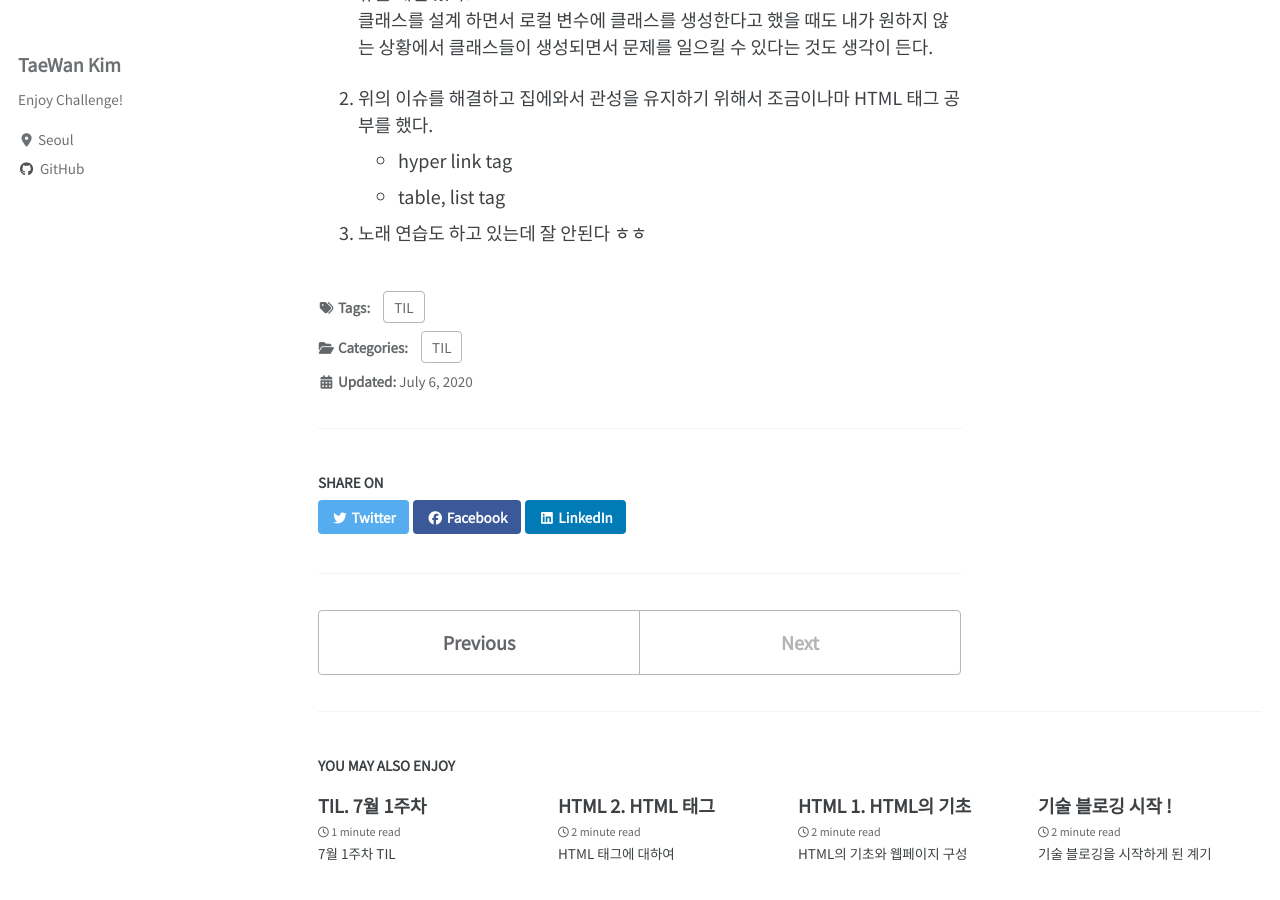
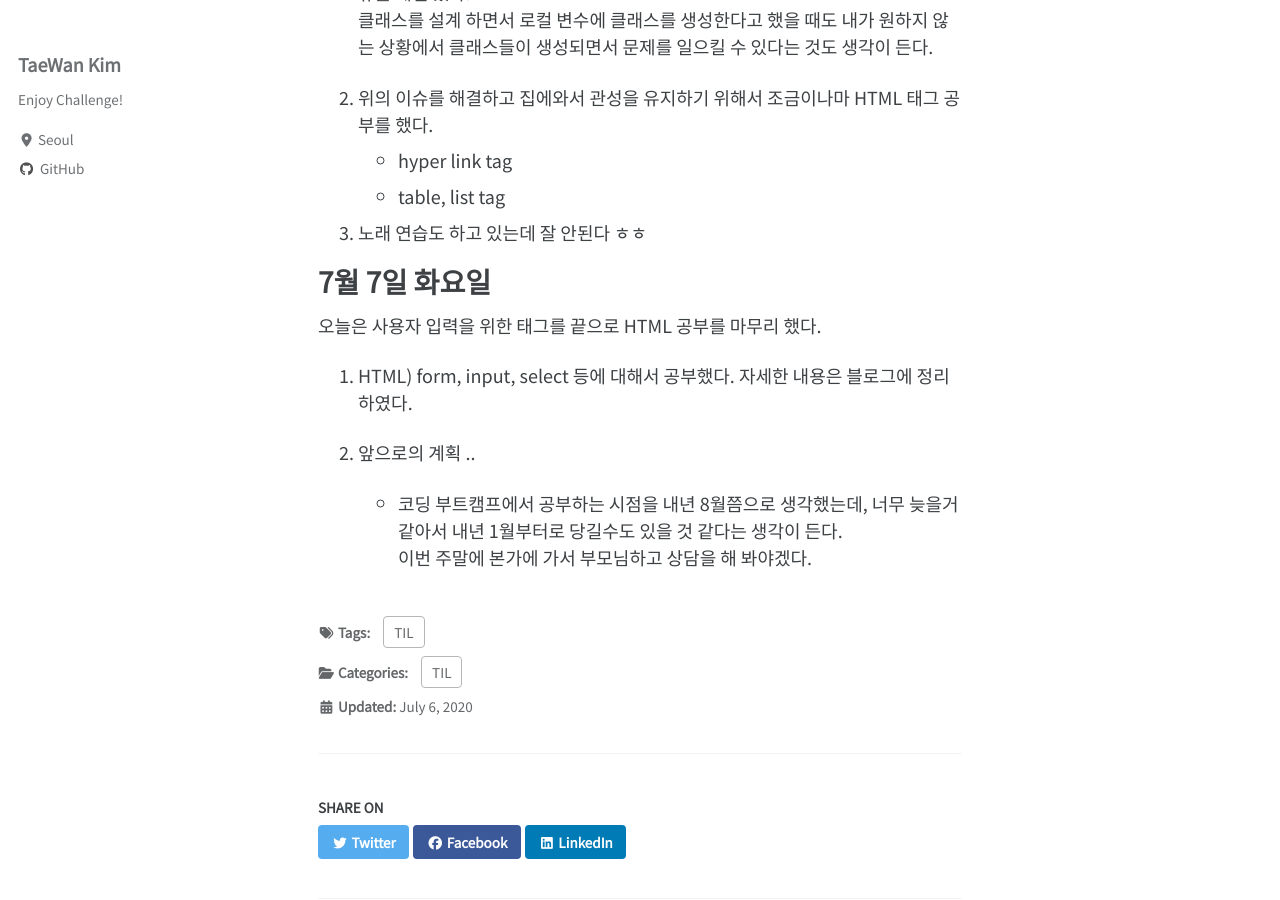
Before and after one commit to twkim-dev/twkim-dev.github.io, a Jekyll site: the page built from _posts/2020-07-06-TIL-2.md, in a window 1280 px wide and 900 px high, scrolled down 690 px. Built offline with Jekyll 4.4.1, drawn with Linux system fonts in a browser that asks for light colours; cached includes are drawn as plain includes; nearby versions of some CDN libraries.

Commit message:
docs : 7월 2주차, 7월 7일 화요일 TIL commit   - HTML 공부   - 앞으로의 계획

```diff
--- a/_posts/2020-07-06-TIL-2.md
+++ b/_posts/2020-07-06-TIL-2.md
@@ -26,3 +26,12 @@ last_modified_at: 2020-07-06T21:56:00-0900
     - table, list tag
 
 3. 노래 연습도 하고 있는데 잘 안된다 ㅎㅎ
+
+# 7월 7일 화요일
+오늘은 사용자 입력을 위한 태그를 끝으로 HTML 공부를 마무리 했다.
+
+1. HTML) form, input, select 등에 대해서 공부했다. 자세한 내용은 블로그에 정리 하였다.
+
+2. 앞으로의 계획 ..
+    - 코딩 부트캠프에서 공부하는 시점을 내년 8월쯤으로 생각했는데, 너무 늦을거 같아서 내년 1월부터로 당길수도 있을 것 같다는 생각이 든다.
+    이번 주말에 본가에 가서 부모님하고 상담을 해 봐야겠다.
```
